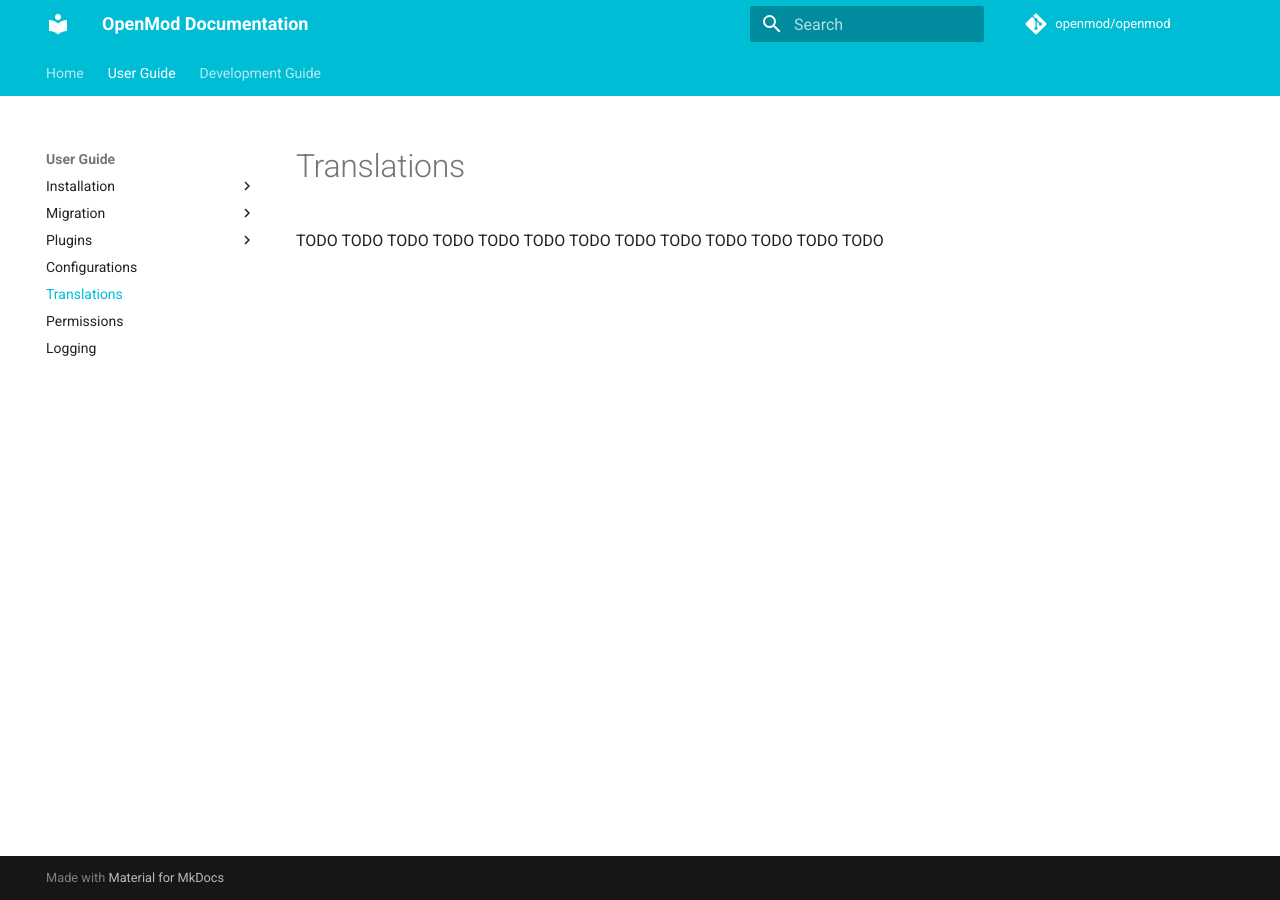
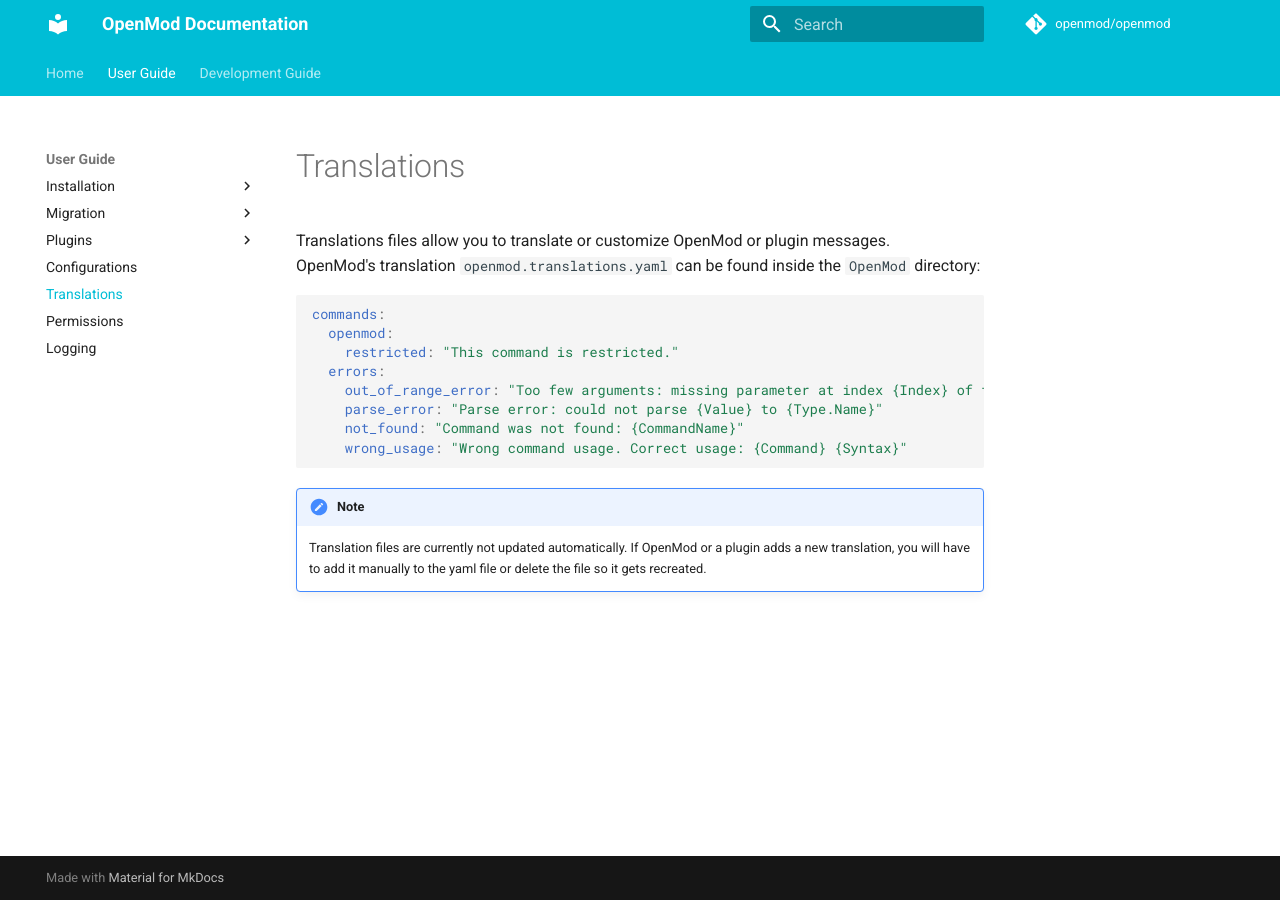
Before and after one commit to openmod/openmod-docs, an MkDocs documentation site: the page built from content/user-guide/translations.md, in a window 1280 px wide. Built offline with MkDocs 1.6.1 and Material for MkDocs 9.7.7, drawn with Linux system fonts in a browser that asks for light colours; comment, search, counter and statistics services are not loaded; old or Windows-style settings are respelled for this version of MkDocs.

Commit message:
Add translations documentation

````diff
--- a/content/user-guide/translations.md
+++ b/content/user-guide/translations.md
@@ -1 +1,17 @@
-TODO TODO TODO TODO TODO TODO TODO TODO TODO TODO TODO TODO TODO
+# Translations
+
+Translations files allow you to translate or customize OpenMod or plugin messages.
+OpenMod's translation `openmod.translations.yaml` can be found inside the `OpenMod` directory:
+```yaml
+commands:
+  openmod:
+    restricted: "This command is restricted."
+  errors:
+    out_of_range_error: "Too few arguments: missing parameter at index {Index} of type {Type.Name}"
+    parse_error: "Parse error: could not parse {Value} to {Type.Name}"
+    not_found: "Command was not found: {CommandName}"
+    wrong_usage: "Wrong command usage. Correct usage: {Command} {Syntax}"
+```
+
+!!! Note
+    Translation files are currently not updated automatically. If OpenMod or a plugin adds a new translation, you will have to add it manually to the yaml file or delete the file so it gets recreated.
````
Also changed, not shown: content/index.md (+4 -1 lines).
